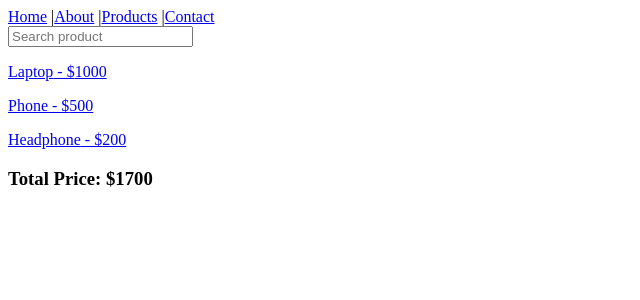
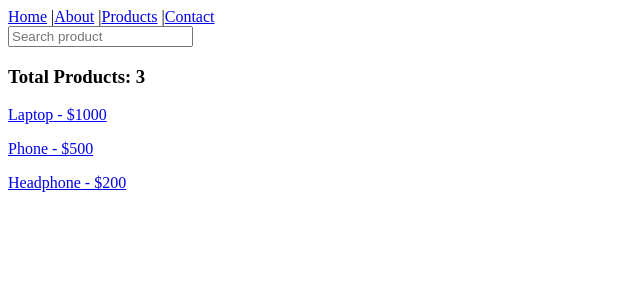
Before and after one commit to mahmudulhaque13/practice-react-router, a React (Vite) app: page /products in a window 1280 px wide. Shown: the top 300 px of the page, without its empty margins (0-640 px from the left). Built offline with nearby package versions, Linux system fonts and the light colour scheme.

Commit message:
total products count added

```diff
--- a/src/pages/Products.jsx
+++ b/src/pages/Products.jsx
@@ -14,8 +14,6 @@ function Products() {
     p.name.toLowerCase().includes(search.toLowerCase()),
   );
 
-  const totalPrice = filteredProducts.reduce((sum, p) => sum + p.price, 0);
-
   return (
     <div>
       <input
@@ -24,6 +22,8 @@ function Products() {
         onChange={(e) => setSearch(e.target.value)}
       />
 
+      <h3>Total Products: {filteredProducts.length}</h3>
+
       {filteredProducts.map((p) => (
         <p key={p.id}>
           <Link to={`/product/${p.id}`}>
@@ -31,8 +31,6 @@ function Products() {
           </Link>
         </p>
       ))}
-
-      <h3>Total Price: ${totalPrice}</h3>
     </div>
   );
 }
```
